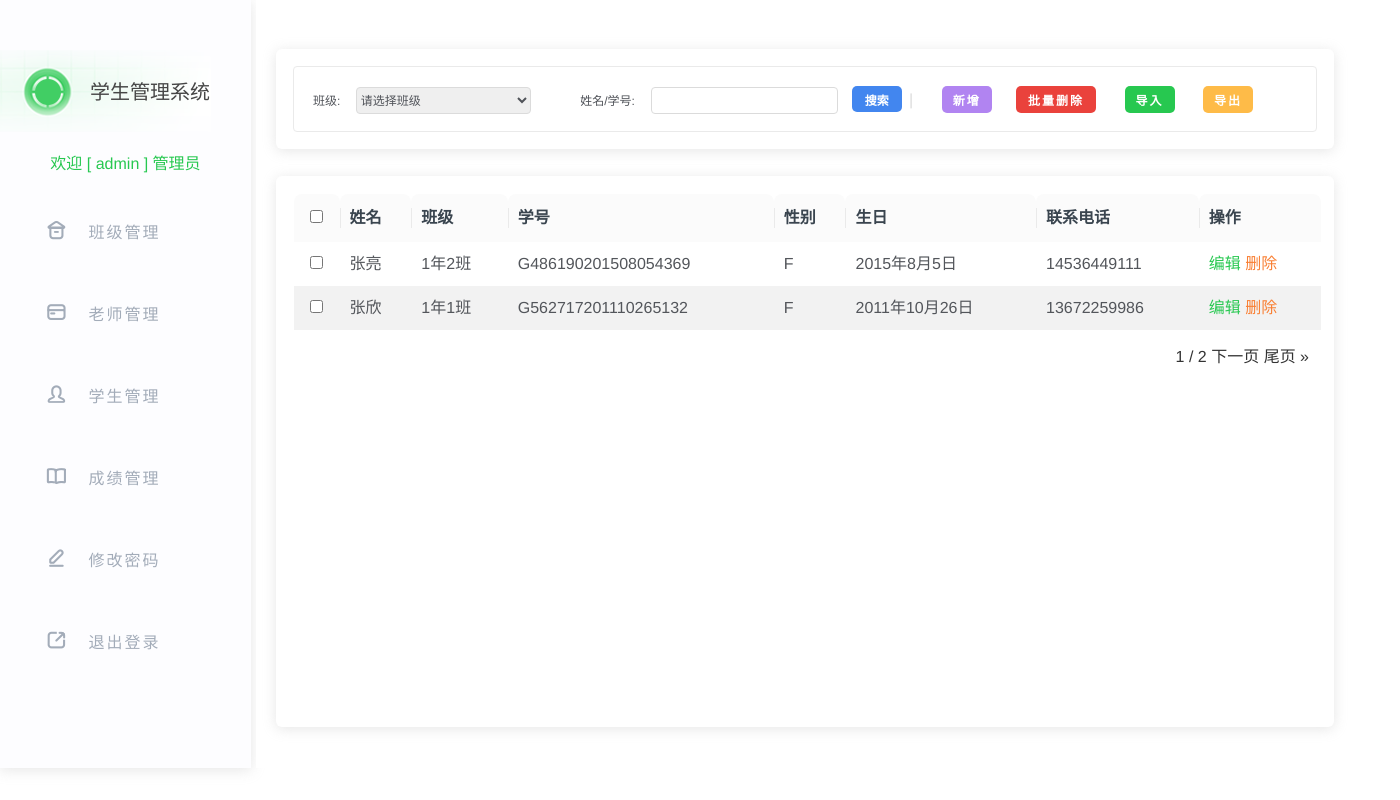
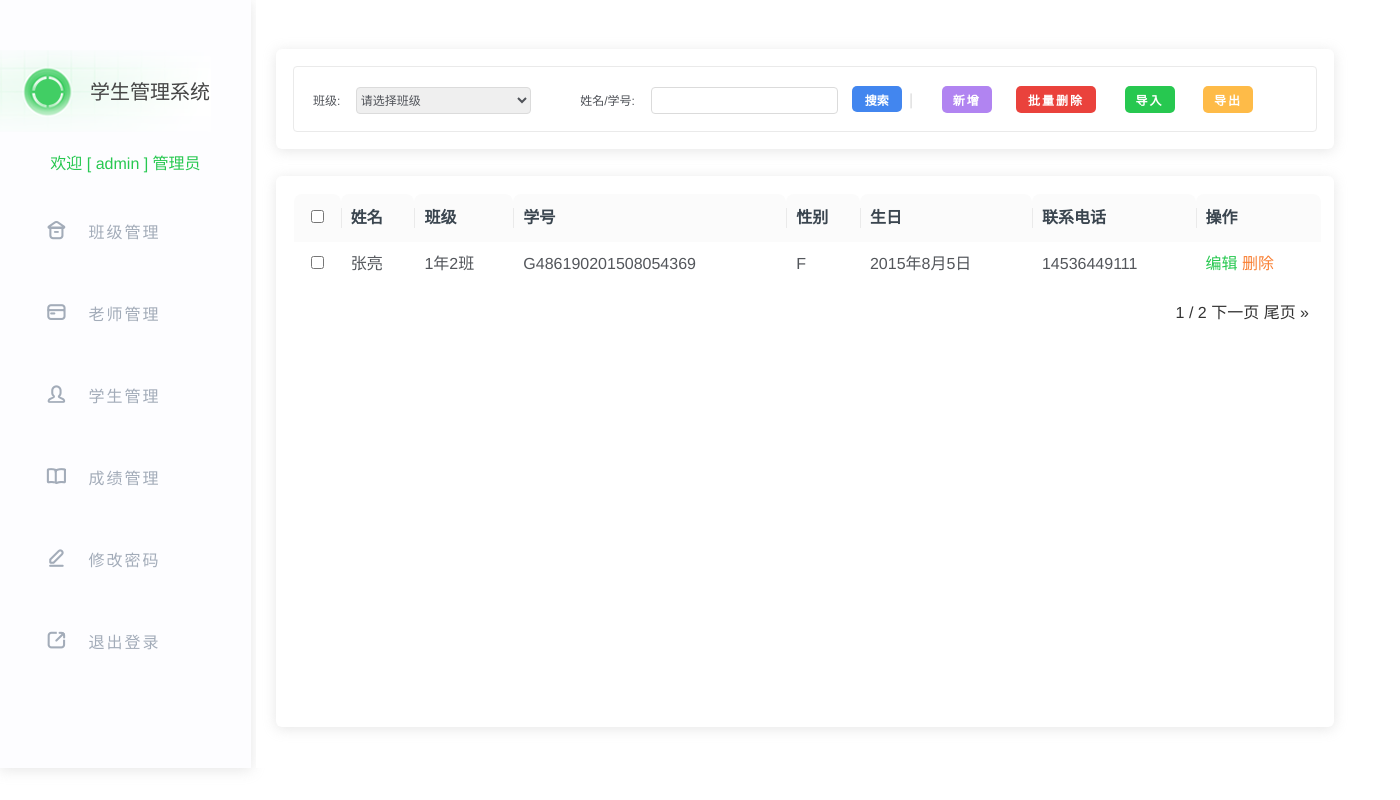
Before and after one commit to cao-qh/student_management, a Django app: page /students/ in a window 1400 px wide. Run offline with Django 5.2, Linux system fonts and the light colour scheme; data comes from the database, SQL or seed files in the repository; some libraries are stand-ins or nearby versions.

Commit message:
69集 2:20

```diff
--- a/students/urls.py
+++ b/students/urls.py
@@ -1,8 +1,9 @@
 from django.urls import path
 
-from .views import StudentListView,StudentCreateView
+from .views import StudentListView,StudentCreateView,StudentUpdateView
 
 urlpatterns = [
   path('',StudentListView.as_view(),name='student_list'),
-  path('create/',StudentCreateView.as_view(),name='student_create')
+  path('create/',StudentCreateView.as_view(),name='student_create'),
+  path('<int:pk>/update/',StudentUpdateView.as_view(),name='student_update')
 ]
--- a/students/views.py
+++ b/students/views.py
@@ -1,5 +1,5 @@
 from django.shortcuts import render
-from django.views.generic import ListView,CreateView
+from django.views.generic import ListView,CreateView,UpdateView
 from django.http import JsonResponse
 from django.contrib.auth.models import User
 
@@ -48,3 +48,8 @@ class StudentCreateView(CreateView):
       'status':'error',
       'message':errors,
     },status=400)
+
+class StudentUpdateView(UpdateView):
+  model = Student
+  template_name = 'students/student_form.html'
+  form_class = StudentForm
--- a/templates/students/student_list.html
+++ b/templates/students/student_list.html
@@ -46,6 +46,7 @@
       </tr>
     </thead>
     <tbody>
+      {% for student in students %}
       <tr>
         <td><input type="checkbox" name="student_ids" value="48" /></td>
         <td>张亮</td>
@@ -67,28 +68,7 @@
           >
         </td>
       </tr>
-
-      <tr>
-        <td><input type="checkbox" name="student_ids" value="51" /></td>
-        <td>张欣</td>
-        <td>1年1班</td>
-        <td>G562717201110265132</td>
-        <td>F</td>
-        <td>2011年10月26日</td>
-        <td>13672259986</td>
-        <td>
-          <a
-            href="http://127.0.0.1:8000/students/51/update/"
-            class="btn btn-primary btn-sm edit"
-            >编辑</a
-          >
-          <a
-            href="http://127.0.0.1:8000/students/51/delete/"
-            class="btn btn-danger btn-sm del"
-            >删除</a
-          >
-        </td>
-      </tr>
+      {% endfor %}
     </tbody>
   </table>
 
```
Also changed, not shown: templates/students/student_form.html (+12 -0 lines).
